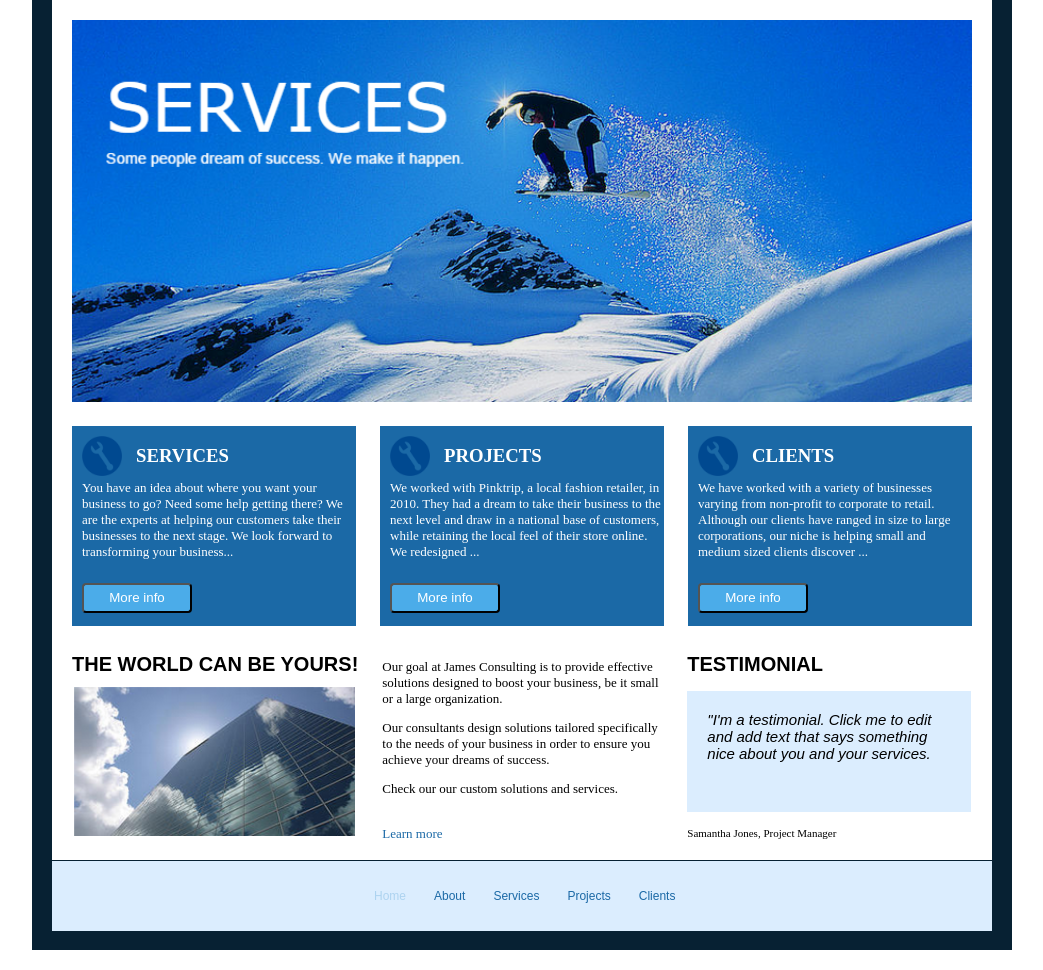
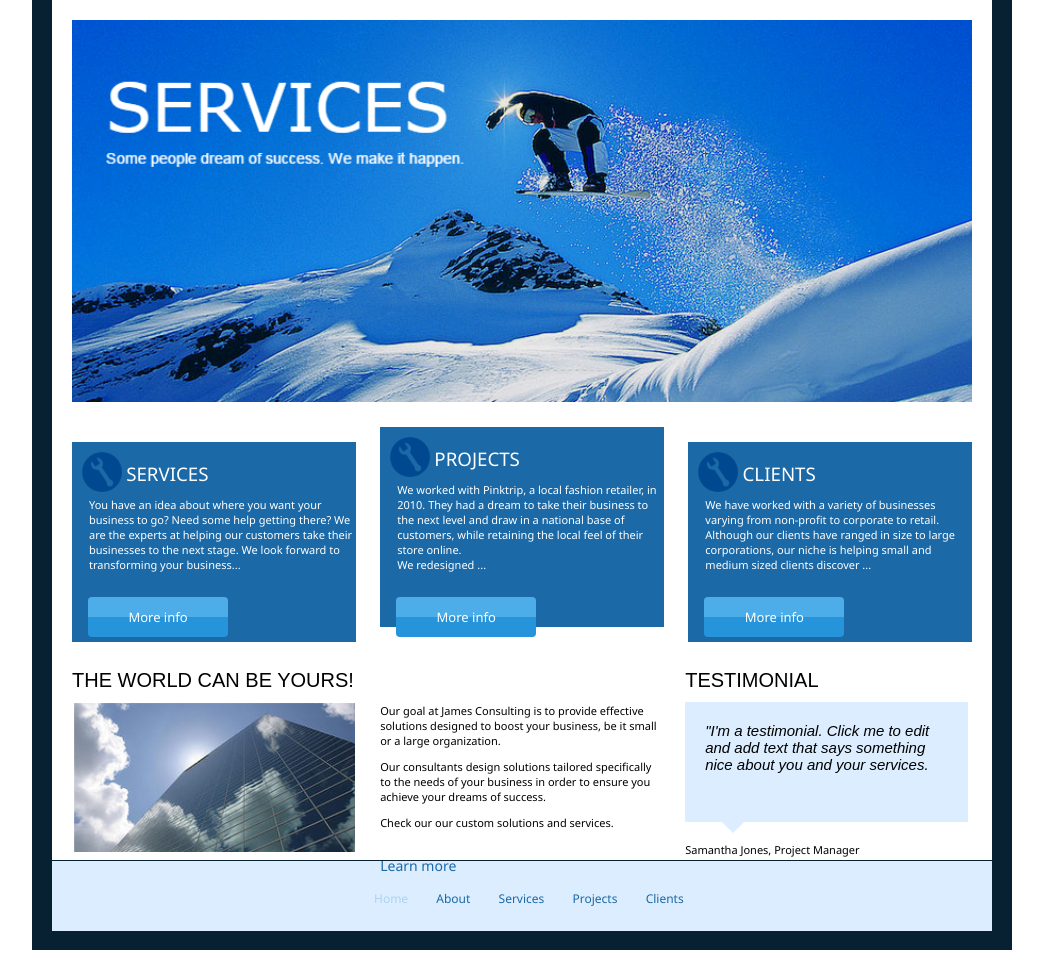
Before and after one commit to 4dar/adarrepo, a plain HTML site: page BeltExamOne/index.html in a window 1280 px wide. Shown: the part 100-1070 px from the top of the page, without its empty margins (118-1161 px from the left). Drawn offline with Linux system fonts and the light colour scheme.

Commit message:
belt exam 99% done

```diff
--- a/BeltExamOne/index.html
+++ b/BeltExamOne/index.html
@@ -48,11 +48,11 @@
                 <p>Our consultants design solutions tailored specifically to the needs of your business in order to ensure you achieve your dreams of success.</p>
                 <p>Check our our custom solutions and services.</p>
                 <br>
-                <a href="">Learn more</a>
+                <a href=""><span>Learn more</span></a>
             </div>
             <div id="testimonialbox">
                 <h4>TESTIMONIAL</h4>
-                <p id="samanthaquote">"I'm a testimonial. Click me to edit and add text that says something nice about you and your services.</p>
+                <p class="bubble" id="samanthaquote">"I'm a testimonial. Click me to edit and add text that says something nice about you and your services.</p>
                 <p id="samanthasignature">Samantha Jones, Project Manager</p>
             </div>
         </div>
--- a/BeltExamOne/styles.css
+++ b/BeltExamOne/styles.css
@@ -1,3 +1,6 @@
+*{
+    font-family: 'Segoe UI', Tahoma, Geneva, Verdana, sans-serif;
+}
 #container{
     background-color: #072133;
     margin: 20px auto;
@@ -14,8 +17,8 @@
 #header h1{
     display: inline-block;
     color: white;
-    padding-left: 20px;
-    font-family: 'Lucida Sans', 'Lucida Sans Regular', 'Lucida Grande', 'Lucida Sans Unicode', Geneva, Verdana, sans-serif;
+    padding-left: 45px;
+    font-weight: normal;
 }
 
 #header span{
@@ -33,7 +36,7 @@
 #header ul li{
     display: inline;
     margin-left: 53px;
-    font-family: Arial, Helvetica, sans-serif;
+
 }
 
 #bodywrap{
@@ -67,24 +70,30 @@ h3{
     display: inline-block;
     vertical-align: top;
     color: white;
+    margin-left: -10px;
+    font-weight: normal;
 }
 
 .infoboxes p{
     color: white;
-    font-size: 13px;
+    font-size: 11px;
     margin-top: -10px;
-    padding-left: 10px;
-    padding-right: 2px;
+    padding: 0px 2px 0px 17px;
 }
 
 .moreinfobuttons{
-    background-color: #4BACE9;
+
     color: white;
     border-radius: 4px;
-    height: 30px;
-    width: 110px;
-    margin-left: 10px;
-    margin-top: 10px;
+    height: 40px;
+    width: 140px;
+    margin: 14px 0px 0px 16px;
+    font-size: 13px;
+    background-color: #2594DB;
+    color: #fff;
+    background-image: linear-gradient(0deg, rgba(255,255,255,0) 0%, rgba(255,255,255,0) 50%, #4CADE9 51%);
+    padding: 0;
+    border: none;
 }
 
 #buildingbox{
@@ -96,21 +105,24 @@ h3{
     padding-left: 20px;
 }
 #buildingbox h4{
-    padding-top: 0px;
     margin-bottom: 10px;
-    padding-left: 20px;
+    padding: 0px 0px 0px 20px;
     font-family: sans-serif;
     font-size: 20px;
+    font-weight: normal;
 }
 
 #learnmorebox{
     display: inline-block;
     height: 160px;
     width: 284px;
-    font-size: 13px;
-    padding-left: 20px;
-    padding-top: 20px;
+    font-size: 11px;
+    padding: 50px 0px 0px 20px;
     position: absolute;
+}
+
+#learnmorebox span{
+    font-size: 14px;
 }
 
 #testimonialbox{
@@ -126,6 +138,7 @@ h3{
     margin-bottom: 10px;
     font-family: sans-serif;
     font-size: 20px;
+    font-weight: normal;
 }
 
 #samanthaquote{
@@ -134,10 +147,12 @@ h3{
     font-style: italic;
     font-size: 15px;
     font-family: sans-serif;
+    margin-top: 10px;
 }
 
 #samanthasignature{
     font-size: 11px;
+    padding-top: 5px;
 }
 
 #footer{
@@ -148,8 +163,7 @@ h3{
 }
 
 #footer ul{
-    padding-top: 25px;
-    padding-left: 310px;
+    padding: 25px 0px 0px 310px;
 }
 
 #footer ul li{
@@ -172,3 +186,29 @@ a{
 #footer span{
     color: #ADD3F0;
 }
+
+.bubble
+{
+position: relative;
+width: 243px;
+height: 50px;
+padding: 0px;
+background: #DBEDFE;
+-webkit-border-radius: 0px;
+-moz-border-radius: 0px;
+border-radius: 0px;
+}
+
+.bubble:after
+{
+content: '';
+position: absolute;
+border-style: solid;
+border-width: 11px 11px 0;
+border-color: #DBEDFE transparent;
+display: block;
+width: 0;
+z-index: 1;
+bottom: -11px;
+left: 37px;
+}
```
